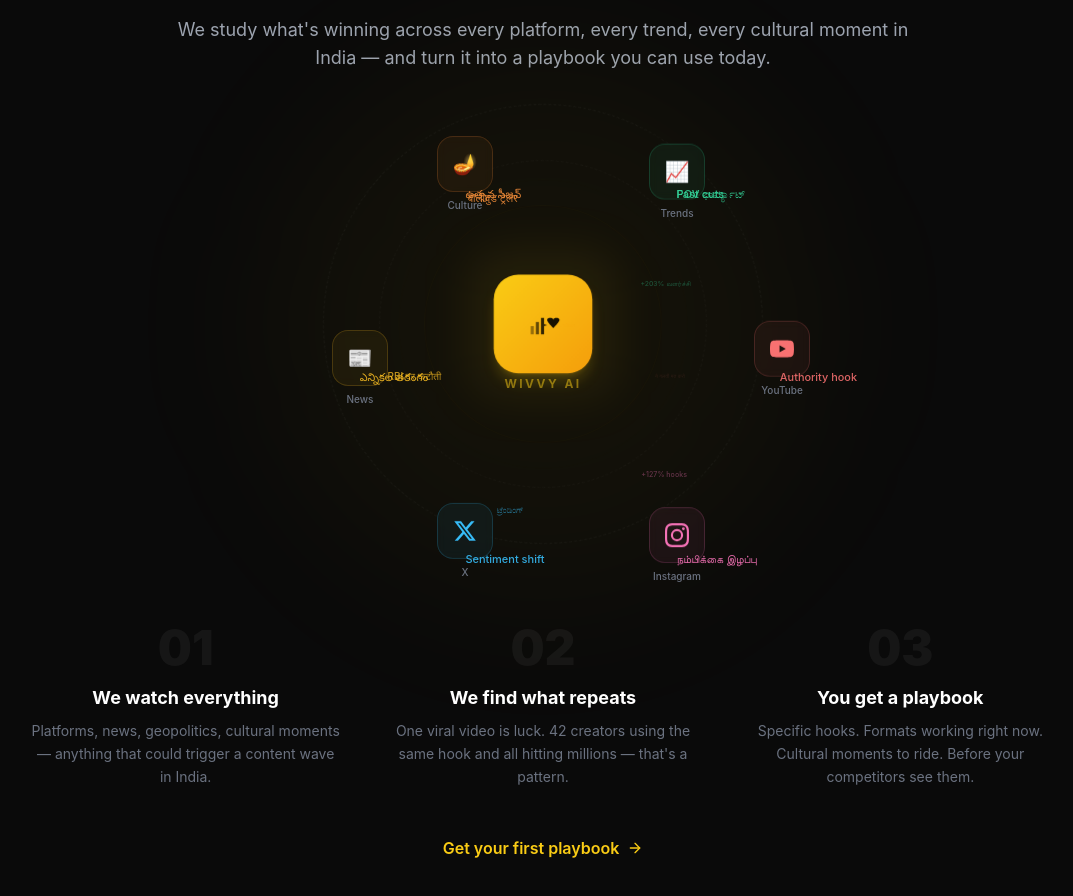
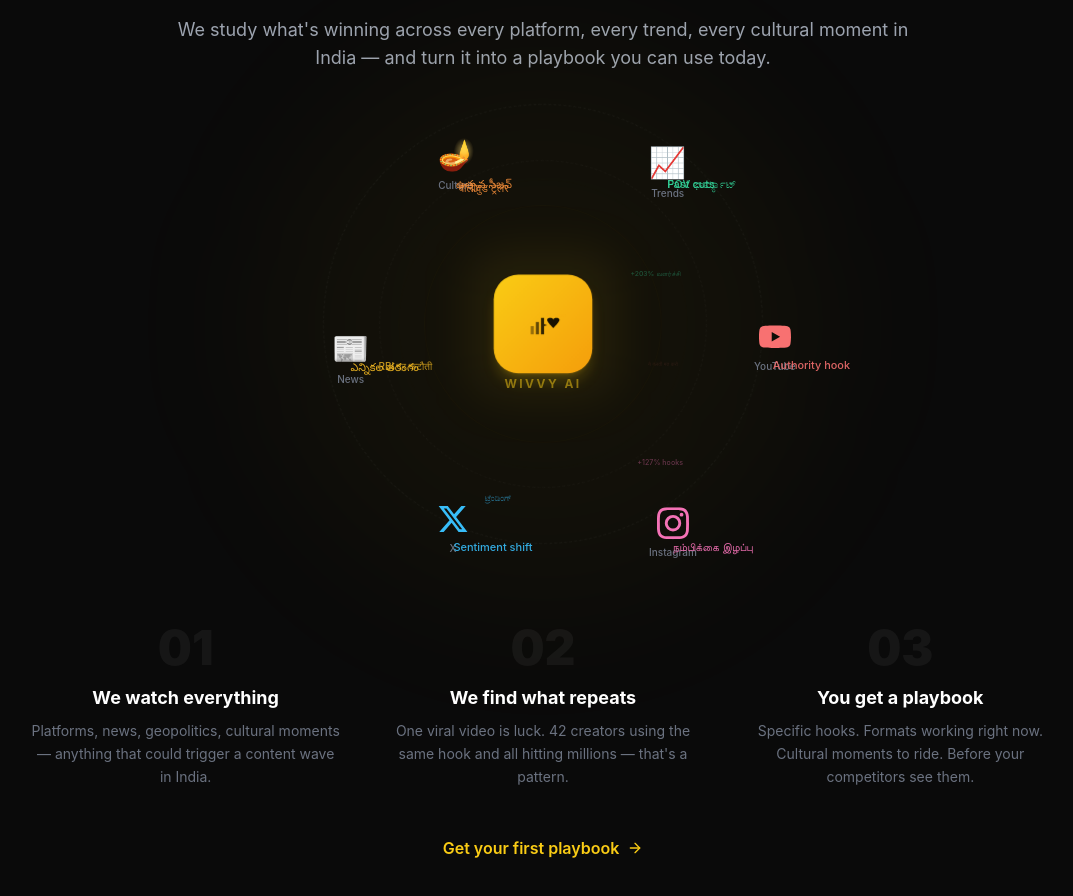
Before and after one commit to Treeback/wivvy-landing, a Next.js app: page / in a window 1280 px wide. Shown: the part 1320-2216 px from the top of the page, without its empty margins (97-1170 px from the left). Built offline with nearby package versions, Linux system fonts and the light colour scheme.

Commit message:
Remove boxes around orbiting platform icons

```diff
--- a/components/Solution.tsx
+++ b/components/Solution.tsx
@@ -161,14 +161,11 @@
                   transition={{ duration: 3 + i * 0.5, repeat: Infinity, ease: 'easeInOut' }}
                   className="flex flex-col items-center gap-1.5"
                 >
-                  <div
-                    className="w-12 h-12 md:w-14 md:h-14 rounded-2xl flex items-center justify-center border backdrop-blur-sm"
-                    style={{ backgroundColor: `${node.color}10`, borderColor: `${node.color}30` }}
-                  >
+                  <div className="flex items-center justify-center">
                     {node.Icon ? (
-                      <node.Icon className="w-5 h-5 md:w-6 md:h-6" style={{ color: node.color }} />
+                      <node.Icon className="w-7 h-7 md:w-8 md:h-8" style={{ color: node.color }} />
                     ) : (
-                      <span className="text-xl">{node.emoji}</span>
+                      <span className="text-2xl md:text-3xl">{node.emoji}</span>
                     )}
                   </div>
                   <span className="text-[10px] text-gray-500 font-medium">{node.label}</span>
```
